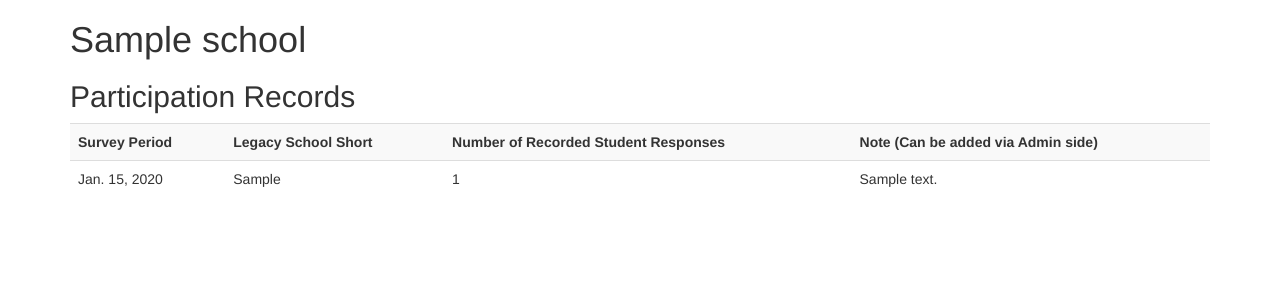
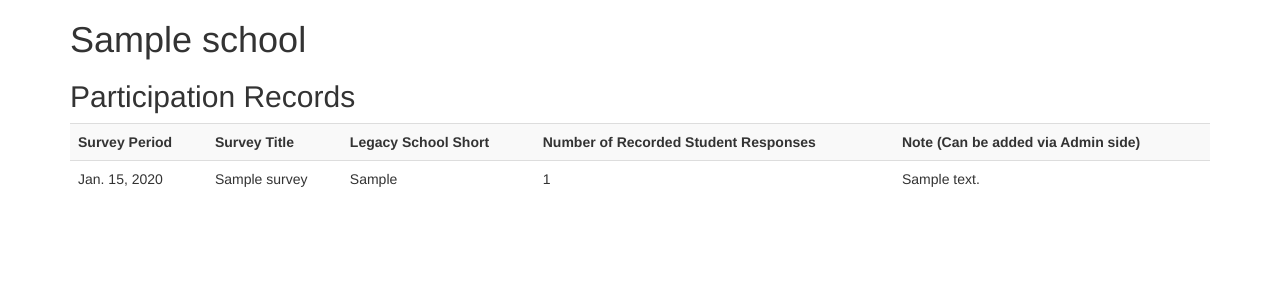
Before and after one commit to miken/catacombs_prototype, a Django app: page /schools/1/ in a window 1280 px wide. Shown: the top 300 px of the page. Run offline with Django 3.2, Linux system fonts and the light colour scheme; tables that the repository leaves empty hold one stand-in row (values such as "Sample post"); some libraries are stand-ins or nearby versions.

Commit message:
Tweaked import methods to allow for imports across multiple surveys

```diff
--- a/datacombo/models.py
+++ b/datacombo/models.py
@@ -17,6 +17,10 @@ class ImportSession(models.Model):
 
     def student_count(self):
         count = self.student_set.count()
+        return count
+
+    def response_count(self):
+        count = self.response_set.count()
         return count
 
     def __unicode__(self):
--- a/datacombo/templates/school.html
+++ b/datacombo/templates/school.html
@@ -9,6 +9,7 @@
 <table class="table table-striped">
   <tr>
     <th>Survey Period</th>
+    <th>Survey Title</th>
     <th>Legacy School Short</th>
     <th>Number of Recorded Student Responses</th>
     <th>Note (Can be added via Admin side)</th>
@@ -17,6 +18,7 @@
   {% for p in school.schoolparticipation_set.all %}
   <tr>
     <td>{{ p.date_participated }}</td>
+    <td>{{ p.survey.name }}</td>
     <td>{{ p.legacy_school_short }}</td>
     <td>{{ p.student_count }}</td>
     <td>{{ p.note }}</td>
--- a/datacombo/templates/session_list.html
+++ b/datacombo/templates/session_list.html
@@ -10,6 +10,7 @@
     <th>Number of Schools Imported</th>
     <th>Number of Participations Recorded</th>
     <th>Number of Student Responses Recorded</th>
+    <th>Number of Data Points Recorded</th>
     <th>Uploaded On</th>
     <th>Action</th>
   </tr>
@@ -20,6 +21,7 @@
     <td>{{ session.school_count }}</td>
     <td>{{ session.pr_count }}</td>
     <td>{{ session.student_count }}</td>
+    <td>{{ session.response_count }}</td>
     <td>{{ session.date_created }}</td>
     <td>
       <a href="{% url "sessions-edit" pk=session.id %}" class="btn btn-default">Edit</a>
--- a/datacombo/templates/upload_confirm.html
+++ b/datacombo/templates/upload_confirm.html
@@ -60,7 +60,7 @@
                 <tr>
                   <th>School Name</th>
                   <th>Date Participated</th>
-                  <th>Number of Students Imported</th>
+                  <th>Number of Students Created</th>
                 </tr>
 
                 {% for p in participation_objects %}
@@ -115,7 +115,9 @@
 
   <h2>CSV File Information</h2>
 
-  <p>There are {{ number_of_rows }} data points in your file.</p>
+  <p>There are {{ number_of_rows }} rows in your file.</p>
+
+  <p>{{ number_of_datapoints }} data points were imported from your file.</p>
 
   <p>If this all looks good, press the big button below to confirm data import.<br />
     <div class="container">
--- a/datacombo/views.py
+++ b/datacombo/views.py
@@ -203,8 +203,6 @@ def upload_file(request):
                 # Process the selected survey
                 survey_id = request.POST['survey']
                 survey = Survey.objects.get(id=survey_id)
-                # Get the list of variables for this survey
-                survey_alphalist = survey.school_set.values_list('alpha', flat=True)
 
                 # Create new import session first
                 # First, remember this import session
@@ -217,7 +215,8 @@ def upload_file(request):
                 number_of_new_schools = 0
                 number_of_new_participations = 0
                 number_of_new_students = 0
-                number_of_rows = 0
+                number_of_rows = len(newcsv)
+                number_of_datapoints = 0
 
                 # List of objects for bulk creation later
                 new_schools_list = []
@@ -240,8 +239,10 @@ def upload_file(request):
                 csv_columns = newcsv.columns.tolist()
 
                 # Create/update schools
+                # First get a list of currently existing schools to match with the new list of schools
+                school_alphalist = School.objects.values_list('alpha', flat=True)
                 for a in tallies['alpha']:
-                    if a in survey_alphalist:
+                    if a in school_alphalist:
                         pass
                     else:
                         series = tallies[tallies['alpha'] == a]
@@ -259,6 +260,7 @@ def upload_file(request):
 
 
                 # Create/update school participation records
+                # Retrieve the current set of participation records for this survey
                 survey_record_list = survey.schoolparticipation_set.values('legacy_school_short', 'id')
                 survey_record_dict = {}
                 for valdict in survey_record_list:
@@ -298,10 +300,13 @@ def upload_file(request):
                 # Create/update course records
 
                 # Create/update student records
+                # Get the list of student records that are related to the currently existing
+                # school participation records, prior to the bulk_add command
                 survey_students = Student.objects.filter(surveyed_in_id__in=survey_record_dict.values())
+                # Retrieve the list of existing student PINs from that list
                 survey_student_pin_list = survey_students.values_list('pin', flat=True)
-                # Get a new set of participation records for lookup too
-                survey_new_pr_list = survey.schoolparticipation_set.values('legacy_school_short', 'id', 'school')
+                # Get a fresh set of participation records after bulk creation
+                survey_new_pr_list = SchoolParticipation.objects.values('legacy_school_short', 'id', 'school')
                 survey_new_pr_dict = {}
                 for valdict in survey_new_pr_list:
                     ss = valdict['legacy_school_short']
@@ -309,6 +314,7 @@ def upload_file(request):
                     sch_id = valdict['school']
                     survey_new_pr_dict[ss] = (i, sch_id)
                 for p in csv_pin.index:
+                    # If the PIN in the CSV file matches the current PIN list, do not create a new student
                     if p in survey_student_pin_list:
                         pass
                     else:
@@ -335,8 +341,10 @@ def upload_file(request):
                     varname = valdict['name']
                     varid = valdict['id']
                     survey_vardict[varname] = varid
-                # Get new set of student records for lookup too
-                survey_new_pr_id_list = [tpl[1] for tpl in survey_new_pr_dict.values()]
+                # Get the list of PRecord IDs from the fresh set of participation records
+                survey_new_pr_id_list = [tpl[0] for tpl in survey_new_pr_dict.values()]
+                # Get the fresh set of student records from this "fresh" set of participation records
+                # This will include the new student objects that have been added
                 survey_new_std = Student.objects.filter(surveyed_in_id__in=survey_new_pr_id_list)
                 survey_new_std_list = survey_new_std.values('pin', 'id')
                 survey_new_std_dict = {}
@@ -373,7 +381,7 @@ def upload_file(request):
                             # Append to object list for bulk create later
                             new_responses_list.append(resp)
                             # Add up the tallies
-                            number_of_rows += 1
+                            number_of_datapoints += 1
                         # If the list of responses reach 500, we'll do bulk create and reset the list
                         if len(new_responses_list) == 500:
                             Response.objects.bulk_create(new_responses_list)
@@ -385,6 +393,7 @@ def upload_file(request):
                 # Load all variables into the context for view rendering
                 context['survey_name'] = survey.name
                 context['number_of_rows'] = number_of_rows
+                context['number_of_datapoints'] = number_of_datapoints
                 context['var_status_dict'] = var_status
                 context['number_of_new_schools'] = number_of_new_schools
                 context['number_of_new_participations'] = number_of_new_participations
```
